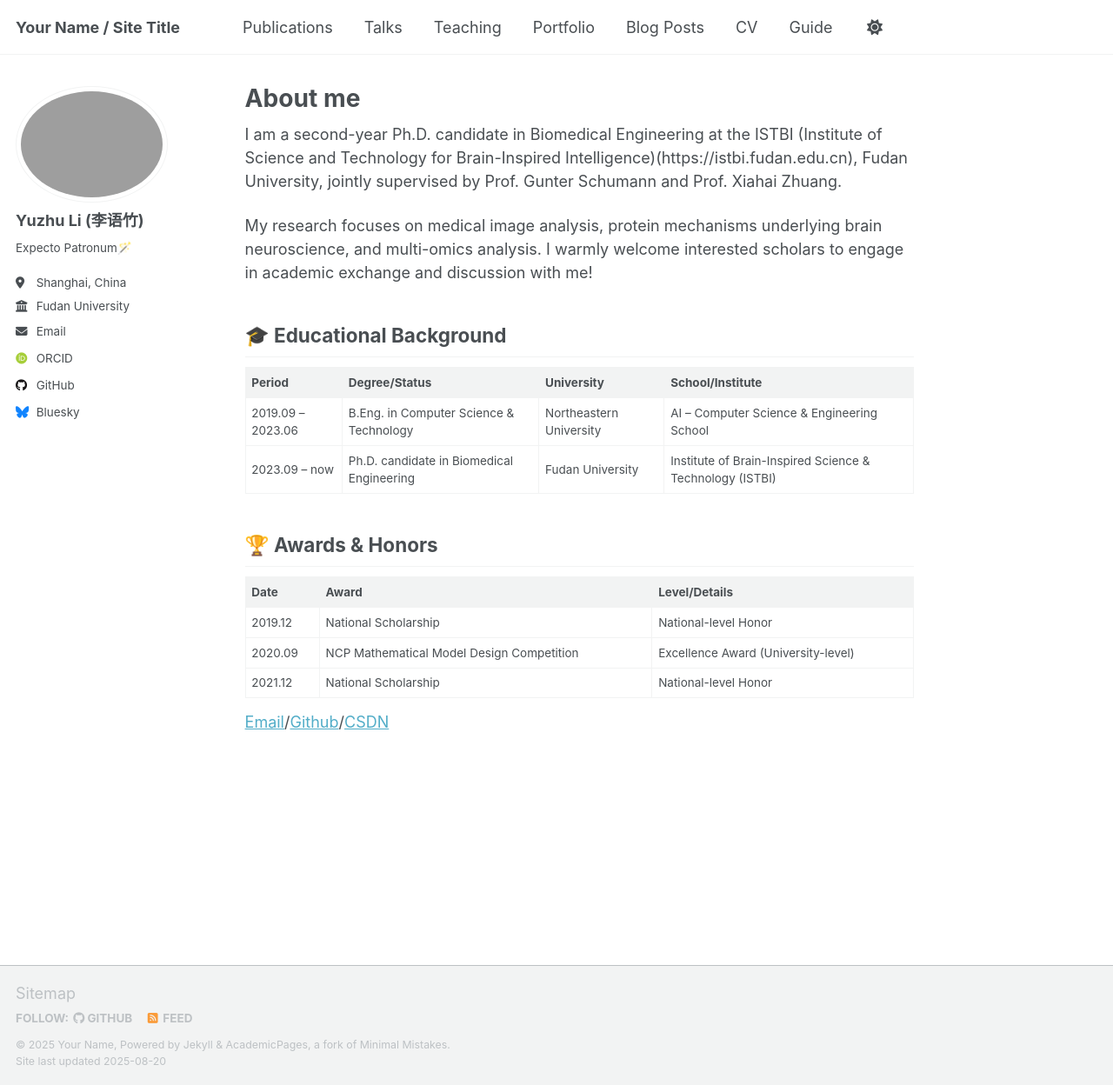
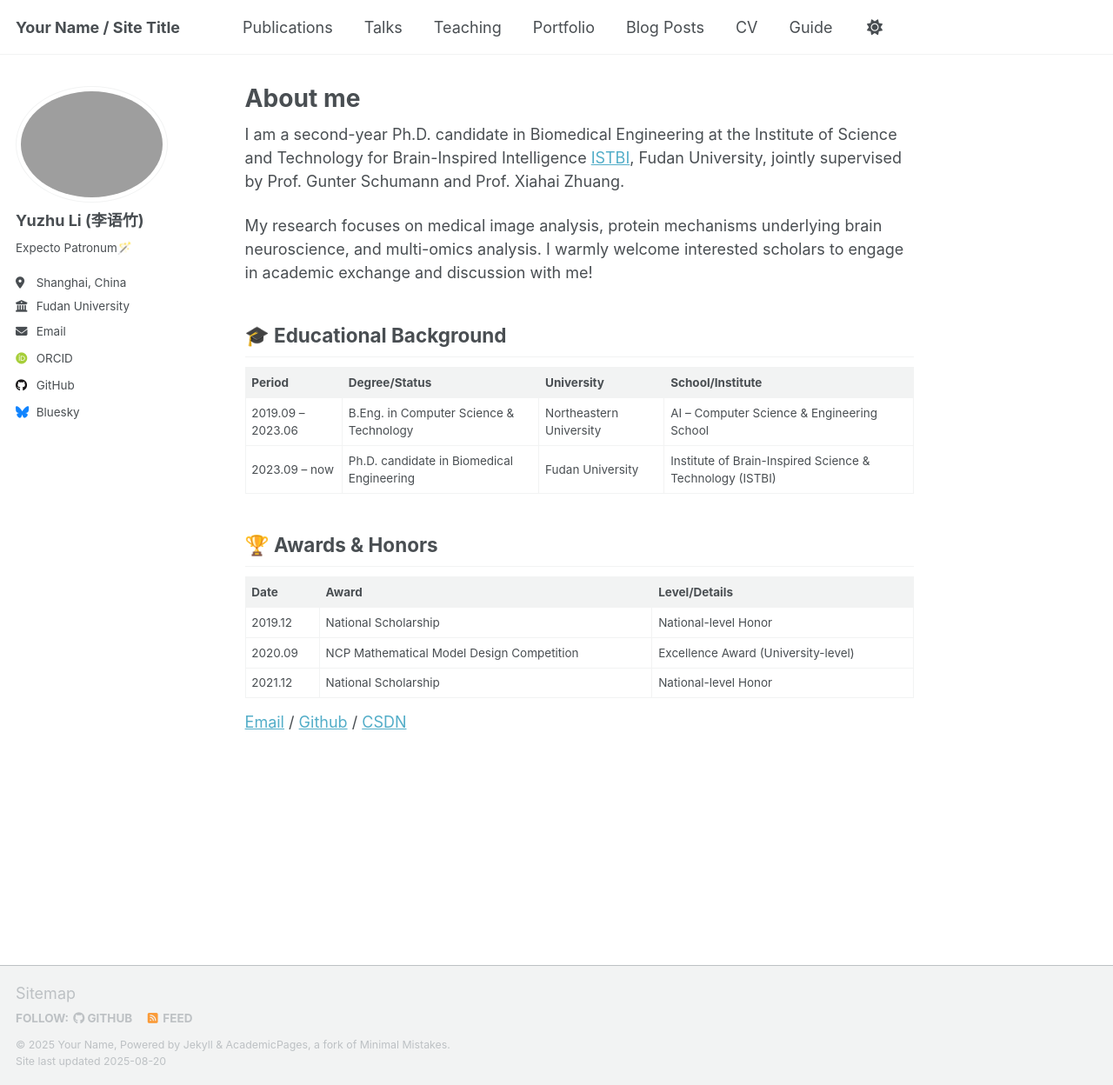
Before and after one commit to crystal-catherine/crystal-catherine.github.io, a Jekyll site: the page built from _pages/about.md, in a window 1280 px wide and 1248 px high. Shown: the whole window at 87% size. Built offline with Jekyll 4.4.1, drawn with Linux system fonts in a browser that asks for light colours; some web fonts are replaced; a script that is not in the unit is left out.

Commit message:
Update about.md

```diff
--- a/_pages/about.md
+++ b/_pages/about.md
@@ -7,7 +7,7 @@ redirect_from:
   - /about.html
 ---
 
-I am a second-year Ph.D. candidate in Biomedical Engineering at the ISTBI (Institute of Science and Technology for Brain-Inspired Intelligence)(https://istbi.fudan.edu.cn), Fudan University, jointly supervised by Prof. Gunter Schumann and Prof. Xiahai Zhuang.
+I am a second-year Ph.D. candidate in Biomedical Engineering at the Institute of Science and Technology for Brain-Inspired Intelligence [ISTBI](https://istbi.fudan.edu.cn), Fudan University, jointly supervised by Prof. Gunter Schumann and Prof. Xiahai Zhuang.
 
  My research focuses on medical image analysis, protein mechanisms underlying brain neuroscience, and multi-omics analysis. I warmly welcome interested scholars to engage in academic exchange and discussion with me!
 
@@ -27,4 +27,4 @@ I am a second-year Ph.D. candidate in Biomedical Engineering at the ISTBI (Insti
 | 2020.09    | NCP Mathematical Model Design Competition     | Excellence Award (University-level) |
 | 2021.12    | National Scholarship                          | National-level Honor          |
 
-[Email](mailto:yuzhuli23@m.fudan.edu.cn)/[Github](https://github.com/crystal-catherine)/[CSDN](https://blog.csdn.net/weixin_52137590?type=blog)
+[Email](mailto:yuzhuli23@m.fudan.edu.cn) / [Github](https://github.com/crystal-catherine) / [CSDN](https://blog.csdn.net/weixin_52137590?type=blog)
```
